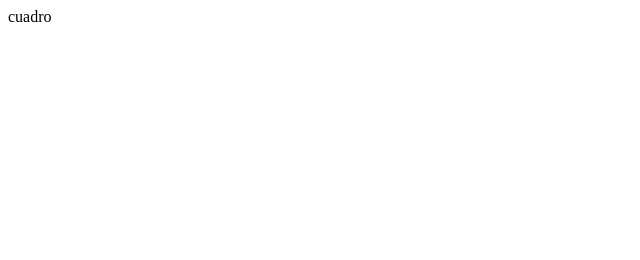
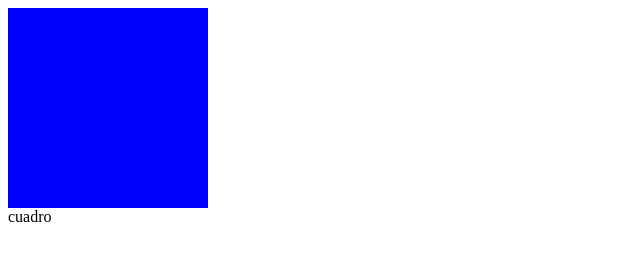
Before and after one commit to alextamesbara/VLACSS-clase7-mayo-ok, a plain HTML site: page index.html in a window 1280 px wide. Shown: the whole page, without its empty margins (0-640 px from the left). Drawn offline with Linux system fonts and the light colour scheme.

Commit message:
Feat: cambios en el index y ingreso de style.css

```diff
--- a/CSS/style.css
+++ b/CSS/style.css
@@ -0,0 +1,23 @@
+*{
+
+}
+/* propiedad: valor;
+propiedad: valor;
+propiedad: valor; */
+.micuadro{
+    width: 200px;
+    height: 200px;
+    background-color:blue ;
+    color:white ;
+    font-family: Arial, Helvetica, sans-serif;
+    font-size: 20px;
+    text-align: center;
+    transition: width 0.5s, height 0.5s, background-color 0.5s;
+
+}
+.micuadro:hover{
+
+    background-color: aqua;
+    width: 400px;
+    height: 400px;
+}
--- a/index.html
+++ b/index.html
@@ -7,7 +7,7 @@
     <link rel="stylesheet" href="CSS/style.css">
 </head>
 <body>
-     <div class="mi cuadro"></div>
+     <div class="micuadro"></div>
      cuadro
 </body>
 </html>
```
